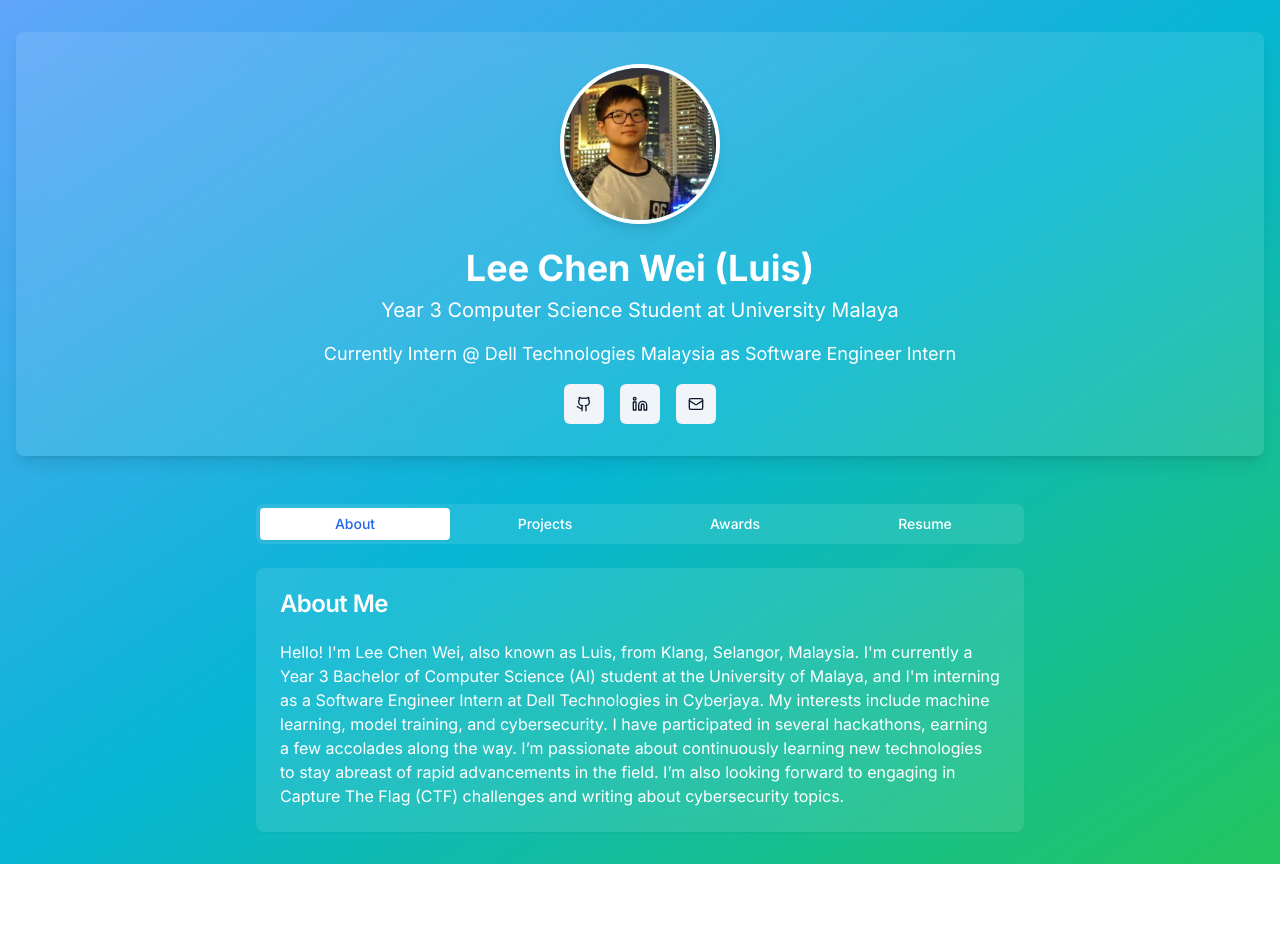
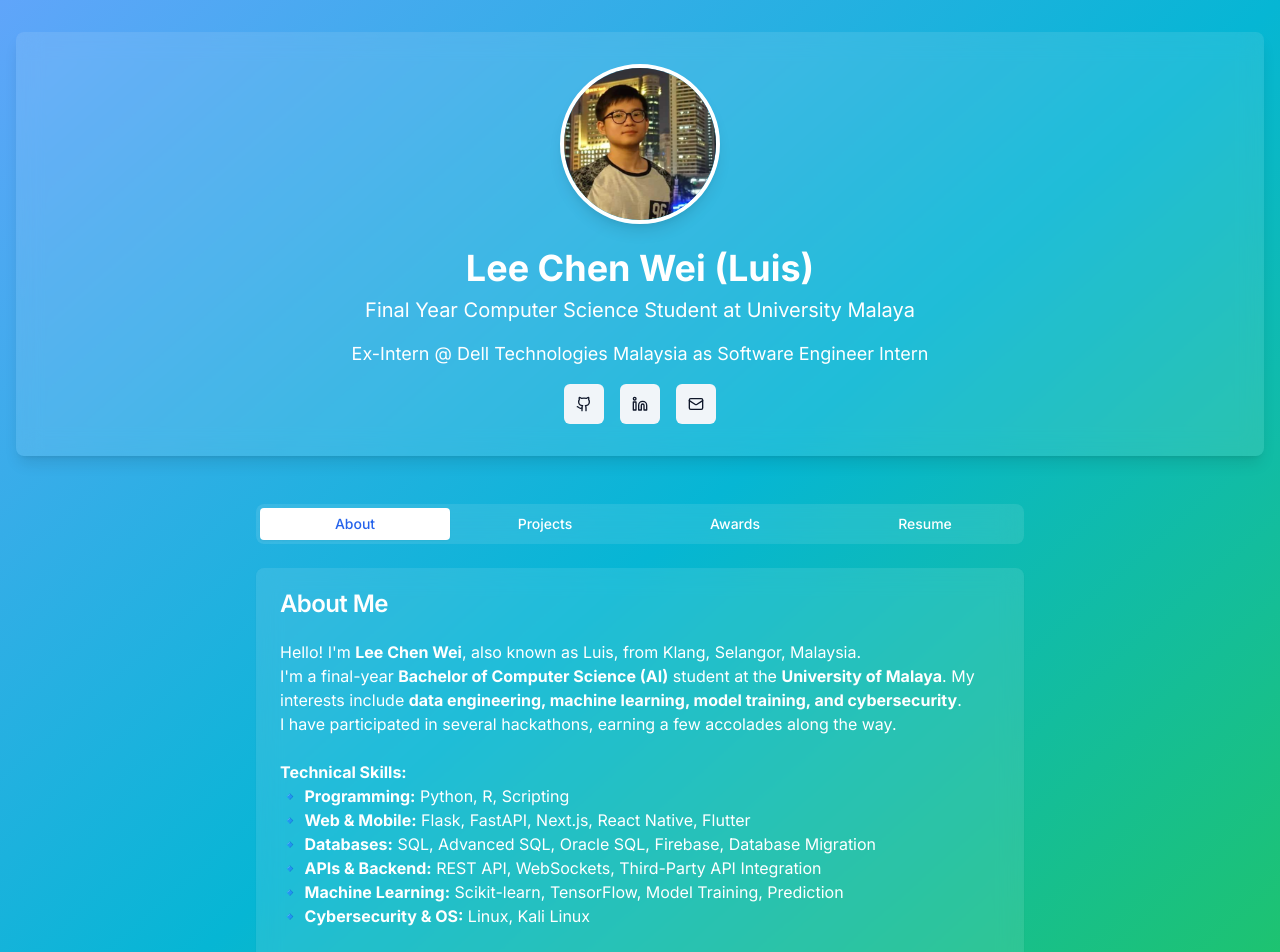
Before and after one commit to leechenwei/Luis-s-Personal-Web, a Next.js app in the folder my-personal-website/: page / in a window 1280 px wide. Shown: the top 952 px of the page. Before the commit the page ends 864 px from the top, so only its background shows below. Built offline with nearby package versions, Linux system fonts and the light colour scheme.

Commit message:
Updated Portfolio 26 Feb

```diff
--- a/my-personal-website/src/components/Portfolio.tsx
+++ b/my-personal-website/src/components/Portfolio.tsx
@@ -12,15 +12,21 @@ import lcwImage from '../app/images/LCW.jpeg'
 export default function Portfolio() {
   const personalInfo = {
     name: 'Lee Chen Wei (Luis)',
-    title: 'Year 3 Computer Science Student at University Malaya',
+    title: 'Final Year Computer Science Student at University Malaya',
     email: 'LuisLCW02@gmail.com',
     github: 'https://github.com/leechenwei',
     linkedin: 'https://www.linkedin.com/in/luislcw02/',
     photoUrl: lcwImage,
-    internship: 'Currently Intern @ Dell Technologies Malaysia as Software Engineer Intern', // Add this line
+    internship: 'Ex-Intern @ Dell Technologies Malaysia as Software Engineer Intern', // Add this line
   }
 
   const projects = [
+    {
+      title: 'AI Agent Timetable Scheduler',
+      description: 'AI-powered smart timetable system for students and teachers, built with React Native, Flask, Firebase, and SambaNova Cloud API (Meta-Llama). Automates scheduling, resolves conflicts, and optimizes daily routines with AI assistance.',
+      link: 'https://github.com/leechenwei/Ai-Agent-Timetable',
+      techs: ['Python', 'React-Native', 'Flask', 'Firebase', 'API']
+    },
     {
       title: 'UMHack-2023 Pregnancy App',
       description: 'A brief description of project 1',
@@ -37,7 +43,7 @@ export default function Portfolio() {
       title: 'TryHackMe Cybersecurity Lab Write-up',
       description: 'List of TryHackMe Labs Guidence and Walkthrough',
       link: 'https://github.com/leechenwei/TryHackMe',
-      techs: ['Offensive Security', 'Kali Linux', 'Burp Suite','Linux CLI']
+      techs: ['Offensive Security', 'Kali Linux', 'Burp Suite', 'Linux CLI']
     },
     {
       title: 'Stroke Risk Predictor',
@@ -49,20 +55,14 @@ export default function Portfolio() {
       title: 'Manual Network Threat Detection System',
       description: 'This application allows users to input various network traffic features and then predicts the risk level associated with the given network traffic using the trained model.',
       link: 'https://github.com/leechenwei/Manual-Network-Threat-Detection-System',
-      techs: ['Python', 'Machine Learning', 'Kaggle','Tkinter']
-    },
-    {
-      title: 'Simple Dashboard Website',
-      description: 'A simple dashboard website builded with HTML, CSS, JS, PHP and MySQL',
-      link: 'https://github.com/leechenwei/Simple-Dashboard-Website',
-      techs: ['HTML', 'CSS', 'Javascript','PHP','MySQL']
+      techs: ['Python', 'Machine Learning', 'Kaggle', 'Tkinter']
     },
   ]
 
   const awards = [
     { title: 'Dell Hack2Hire Honorable Mention Award', year: '2023' },
     { title: 'UMHackathon 2023 Second-Runner Up Domain: Healthcare', year: '2023' },
-    { title: 'Programming League National 2023 University Malaya Second-Runner Up (Competitive Programming)', year: '2023'},
+    { title: 'Programming League National 2023 University Malaya Second-Runner Up (Competitive Programming)', year: '2023' },
     { title: 'Y2S2 Dean\'s List', year: '2024' }, // Escape single quote
     { title: 'Y2S1 Dean\'s List', year: '2023/2024' }, // Escape single quote
     { title: 'Y1S1 Dean\'s List', year: '2022/2023' }, // Escape single quote
@@ -119,10 +119,24 @@ export default function Portfolio() {
               </CardHeader>
               <CardContent>
                 <p>
-                Hello! I'm Lee Chen Wei, also known as Luis, from Klang, Selangor, Malaysia. I'm currently a Year 3 Bachelor of Computer Science (AI) student at the University of Malaya, and I'm interning as a Software Engineer Intern at Dell Technologies in Cyberjaya.
+                  Hello! I'm <b>Lee Chen Wei</b>, also known as Luis, from Klang, Selangor, Malaysia.<br />
+                  I'm a final-year <b>Bachelor of Computer Science (AI)</b> student at the <b>University of Malaya</b>.
 
-                My interests include machine learning, model training, and cybersecurity. I have participated in several hackathons, earning a few accolades along the way. I’m passionate about continuously learning new technologies to stay abreast of rapid advancements in the field. I’m also looking forward to engaging in Capture The Flag (CTF) challenges and writing about cybersecurity topics.
+                  My interests include <b>data engineering, machine learning, model training, and cybersecurity</b>.<br />
+                  I have participated in several hackathons, earning a few accolades along the way.<br /><br />
+
+                  <b>Technical Skills:</b><br />
+                  🔹 <b>Programming:</b> Python, R, Scripting<br />
+                  🔹 <b>Web & Mobile:</b> Flask, FastAPI, Next.js, React Native, Flutter<br />
+                  🔹 <b>Databases:</b> SQL, Advanced SQL, Oracle SQL, Firebase, Database Migration<br />
+                  🔹 <b>APIs & Backend:</b> REST API, WebSockets, Third-Party API Integration<br />
+                  🔹 <b>Machine Learning:</b> Scikit-learn, TensorFlow, Model Training, Prediction<br />
+                  🔹 <b>Cybersecurity & OS:</b> Linux, Kali Linux<br /><br />
+
+                  I’m passionate about <b>learning new technologies, problem-solving, and building scalable systems</b>.<br />
+                  I’m also looking forward to engaging in Capture The Flag (CTF) challenges and writing about cybersecurity topics / Advanced SQL, ETL, Data Tools such as Apache Spark, AirFlow, SnowFlake
                 </p>
+
               </CardContent>
             </Card>
           </TabsContent>
```
Also changed, not shown: 1 other file (tests, documents, lock files or other folders).
